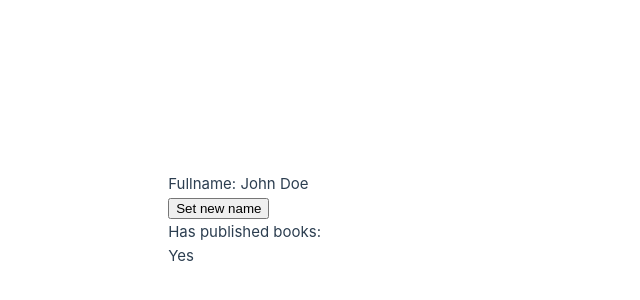
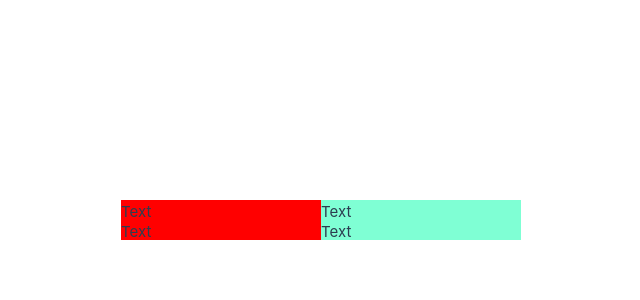
Before and after one commit to DmytroLymar/vue-practice, a Vue app: page / in a window 1280 px wide. Shown: the part 180-480 px from the top of the page, without its empty margins (319-959 px from the left). Built offline with nearby package versions, Linux system fonts and the light colour scheme.

Commit message:
(8.2.5) class and style bindings

```diff
--- a/src/App.vue
+++ b/src/App.vue
@@ -1,42 +1,32 @@
 <script setup>
-import { reactive, computed, ref } from 'vue'
+import { computed, ref } from 'vue'
 
-const firstName = ref('John')
-const lastName = ref('Doe')
+const isActive = ref(true)
+const error = ref(true)
 
-const author = reactive({
-  name: 'John Doe',
-  books: ['Vue 2 - Advanced Guide', 'Vue 3 - Basic Guide', 'Vue 4 - The Mystery'],
-})
-
-const setNewName = () => {
-  fullName.value = 'Dave Valentino'
-}
-
-const publishedBooksMessage = computed(() => {
-  return author.books.length > 0 ? 'Yes' : 'No'
-})
-
-const fullName = computed({
-  // getter
-  get() {
-    return firstName.value + ' ' + lastName.value
-  },
-  // setter
-  set(newValue) {
-    // Note: we are using destructuring assignment syntax here.
-    ;[firstName.value, lastName.value] = newValue.split(' ')
-  },
-})
+const classObject = computed(() => ({
+  active: isActive.value && !error.value,
+  'text-danger': error.value?.type === 'fatal',
+}))
 </script>
 
 <template>
-  <div>
-    <p>Fullname: {{ fullName }}</p>
-    <button @click="setNewName">Set new name</button>
-    <p>Has published books:</p>
-    <span>{{ publishedBooksMessage }}</span>
-  </div>
+  <div class="static" :class="classObject">Text</div>
+  <div class="static" :class="{ active: isActive }">Text</div>
+  <div class="static">Text</div>
+  <div class="static" :class="{ active: isActive }">Text</div>
 </template>
 
-<style scoped></style>
+<style scoped>
+.static {
+  background-color: red;
+  width: 200px;
+  height: 20px;
+}
+.active {
+  background-color: aquamarine;
+}
+.text-danger {
+  color: brown;
+}
+</style>
```
